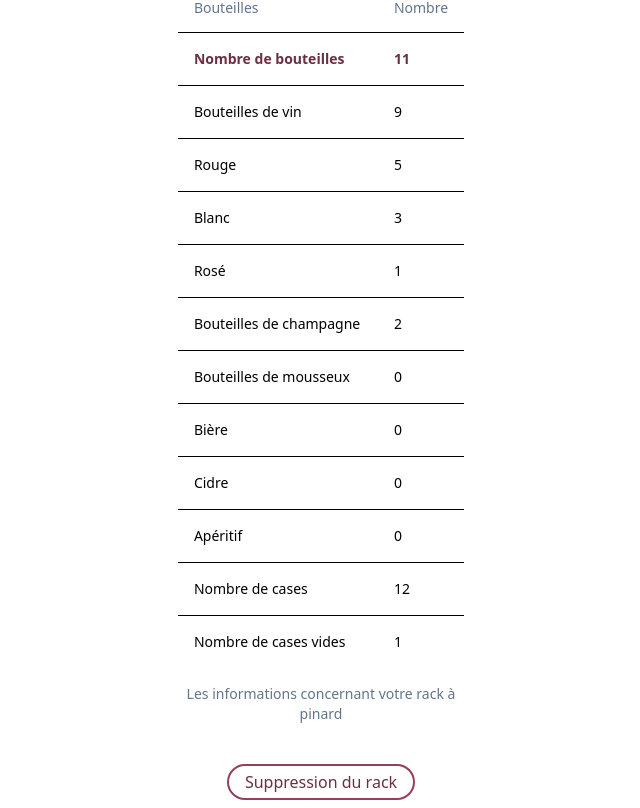
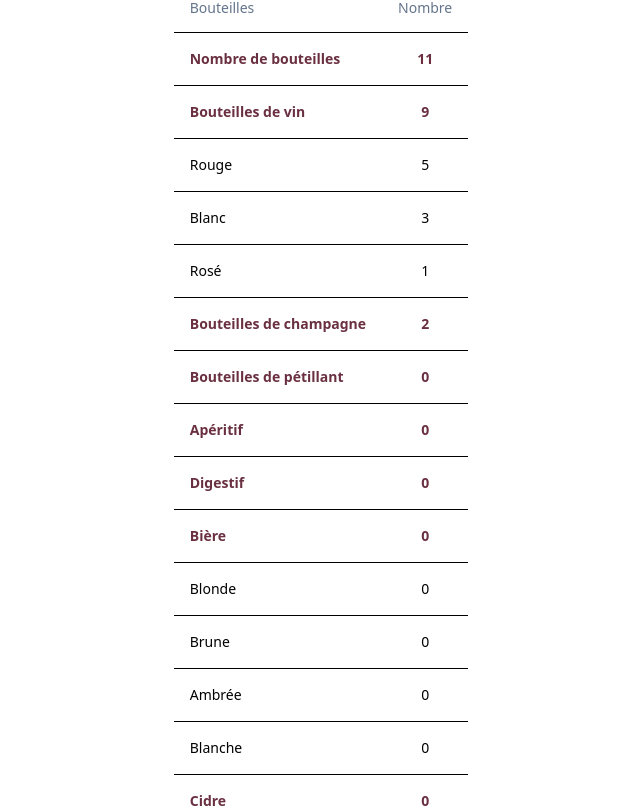
Before and after one commit to arnaudpant/ts-rack-pinard, a React (Vite) app: page /demonstration in a window 1280 px wide. Shown: the part 776-1584 px from the top of the page, without its empty margins (319-959 px from the left). Built offline with nearby package versions, Linux system fonts and the light colour scheme; no server answers.

Commit message:
MOD Modif page info et infos dans rack

```diff
--- a/src/ui/pages/page-rack/rack/RackSoloInfos.tsx
+++ b/src/ui/pages/page-rack/rack/RackSoloInfos.tsx
@@ -29,9 +29,11 @@ const RackSoloInfos: React.FC<Props> = ({ bottles }) => {
             count: countBottles((b) => b.type !== "vide"),
             isBold: true,
         },
+
         {
             label: "Bouteilles de vin",
             count: countBottles((b) => b.type === "vin"),
+            isBold: true,
         },
         { label: "Rouge", count: countBottles((b) => b.couleur === "rouge") },
         { label: "Blanc", count: countBottles((b) => b.couleur === "blanc") },
@@ -44,26 +46,44 @@ const RackSoloInfos: React.FC<Props> = ({ bottles }) => {
         {
             label: "Bouteilles de champagne",
             count: countBottles((b) => b.type === "champagne"),
+            isBold: true,
         },
         {
-            label: "Bouteilles de mousseux",
-            count: countBottles((b) => b.type === "vin effervescent"),
+            label: "Bouteilles de pétillant",
+            count: countBottles((b) => b.type === "effervescent"),
+            isBold: true,
         },
-        { label: "Bière", count: countBottles((b) => b.type === "biere") },
-        { label: "Cidre", count: countBottles((b) => b.type === "cidre") },
         {
             label: "Apéritif",
             count: countBottles((b) => b.type === "aperitif"),
+            isBold: true,
         },
-        { label: "Nombre de cases", count: bottles.length },
         {
-            label: "Nombre de cases vides",
-            count: countBottles((b) => b.type === "vide"),
+            label: "Digestif",
+            count: countBottles((b) => b.type === "digestif"),
+            isBold: true,
+        },
+        {
+            label: "Bière",
+            count: countBottles((b) => b.type === "biere"),
+            isBold: true,
+        },
+        { label: "Blonde", count: countBottles((b) => b.couleur === "blonde") },
+        { label: "Brune", count: countBottles((b) => b.couleur === "brune") },
+        { label: "Ambrée", count: countBottles((b) => b.couleur === "ambree") },
+        {
+            label: "Blanche",
+            count: countBottles((b) => b.couleur === "blanche"),
+        },
+        {
+            label: "Cidre",
+            count: countBottles((b) => b.type === "cidre"),
+            isBold: true,
         },
     ];
 
     return (
-        <>
+        <div>
             <h2 className="text-2xl pt-5 pb-2 text-center text-vin">
                 Informations
             </h2>
@@ -74,7 +94,7 @@ const RackSoloInfos: React.FC<Props> = ({ bottles }) => {
                 </TableCaption>
                 <TableHeader>
                     <TableRow>
-                        <TableHead className="w-[200px]">Bouteilles</TableHead>
+                        <TableHead className="">Bouteilles</TableHead>
                         <TableHead>Nombre</TableHead>
                     </TableRow>
                 </TableHeader>
@@ -92,7 +112,9 @@ const RackSoloInfos: React.FC<Props> = ({ bottles }) => {
                             </TableCell>
                             <TableCell
                                 className={
-                                    isBold ? "font-bold text-vin600" : ""
+                                    isBold
+                                        ? "font-bold text-vin600 text-center"
+                                        : "text-center"
                                 }
                             >
                                 {count}
@@ -101,9 +123,8 @@ const RackSoloInfos: React.FC<Props> = ({ bottles }) => {
                     ))}
                 </TableBody>
             </Table>
-        </>
+        </div>
     );
 };
 
-
 export default RackSoloInfos;
--- a/src/ui/pages/page-rack/rack/RackSoloView.tsx
+++ b/src/ui/pages/page-rack/rack/RackSoloView.tsx
@@ -53,11 +53,11 @@ const RackSoloView: React.FC<Props> = ({ rack }) => {
                     </div>
                 )}
             </div>
-            <div>
+
                 {rack.bottles.length > 0 && (
                     <RackSoloInfos bottles={rack.bottles} />
                 )}
-            </div>
+
             <button
                 className="text-vin600 hover:bg-vin mt-10 hover:text-fond px-4 py-1 border-2 border-vin hover:border-vin300 rounded-full"
                 onClick={() => deletedThisRack(rack.idrack)}
--- a/src/ui/pages/user-infos/UserDataView.tsx
+++ b/src/ui/pages/user-infos/UserDataView.tsx
@@ -23,6 +23,18 @@ const UserDataView = ({ fullBottles }: Props) => {
     const bottlesChampagne = fullBottles.filter(
         (bottle) => bottle.type === "champagne"
     ).length;
+    const bottlesEffervescent = fullBottles.filter(
+        (bottle) => bottle.type === "effervescent"
+    ).length;
+    const bottlesCidre = fullBottles.filter(
+        (bottle) => bottle.type === "cidre"
+    ).length;
+    const bottlesAperitif = fullBottles.filter(
+        (bottle) => bottle.type === "aperitif"
+    ).length;
+    const bottlesDigestif = fullBottles.filter(
+        (bottle) => bottle.type === "digestif"
+    ).length;
     const bottlesBiere = fullBottles.filter(
         (bottle) => bottle.type === "biere"
     ).length;
@@ -35,69 +47,133 @@ const UserDataView = ({ fullBottles }: Props) => {
     const bottlesRose = fullBottles.filter(
         (bottle) => bottle.couleur === "rose"
     ).length;
+    const bottlesABoire = fullBottles.filter(
+        (bottle) => bottle.status === "A boire"
+    ).length;
+    const bottlesAMaturation = fullBottles.filter(
+        (bottle) => bottle.status === "A maturation"
+    ).length;
+    const bottlesAGarder = fullBottles.filter(
+        (bottle) => bottle.status === "A garder"
+    ).length;
 
     return (
-        <div className="min-h-[calc(100vh-234px)]">
-            <h2 className="text-3xl text-center pt-5">Mon espace</h2>
-            <div className="container mx-auto p-4">
+        <div className="min-h-[calc(100vh-234px)] container">
+            <h2 className="text-3xl text-center pt-5 pb-2">Mon espace</h2>
+            <div className="mx-auto p-4">
                 <h3 className="text-vin pl-4 text-xl">Vos stocks</h3>
                 <div>
                     <Table>
-                        <TableCaption>
+                        <TableCaption className="pb-10">
                             Données concernant vos bouteilles de vin
                         </TableCaption>
                         <TableHeader>
                             <TableRow>
                                 <TableHead>Types</TableHead>
-                                <TableHead>données</TableHead>
+                                <TableHead className="text-center">
+                                    Nombre
+                                </TableHead>
                             </TableRow>
                         </TableHeader>
                         <TableBody>
                             <TableRow>
-                                <TableCell className="font-medium">
-                                    Nombre de cases à bouteilles
-                                </TableCell>
-                                <TableCell data-testid='nbr-bottles'>{fullBottles.length}</TableCell>
-                            </TableRow>
-                            <TableRow>
                                 <TableCell className="font-bold text-vin600">
                                     Nombre de bouteilles
                                 </TableCell>
-                                <TableCell className="font-bold text-vin600">
+                                <TableCell className="font-bold text-vin600 text-center">
                                     {fullBottles.length - emptyBottles}
                                 </TableCell>
                             </TableRow>
-                            <TableRow>
-                                <TableCell>Nombre de cases vides</TableCell>
-                                <TableCell>{emptyBottles}</TableCell>
-                            </TableRow>
+
                             <TableRow>
                                 <TableCell className="font-bold text-vin600">
                                     Nombre de bouteilles de vin
                                 </TableCell>
-                                <TableCell className="font-bold text-vin600">
+                                <TableCell className="font-bold text-vin600 text-center">
                                     {bottlesVin}
                                 </TableCell>
                             </TableRow>
                             <TableRow>
                                 <TableCell>Bouteilles de rouge</TableCell>
-                                <TableCell>{bottlesRouge}</TableCell>
+                                <TableCell className="text-center">
+                                    {bottlesRouge}
+                                </TableCell>
                             </TableRow>
                             <TableRow>
                                 <TableCell>Bouteilles de blanc</TableCell>
-                                <TableCell>{bottlesBlanc}</TableCell>
+                                <TableCell className="text-center">
+                                    {bottlesBlanc}
+                                </TableCell>
                             </TableRow>
                             <TableRow>
                                 <TableCell>Bouteilles de rosé</TableCell>
-                                <TableCell>{bottlesRose}</TableCell>
+                                <TableCell className="text-center">
+                                    {bottlesRose}
+                                </TableCell>
                             </TableRow>
                             <TableRow>
-                                <TableCell>Bouteilles de champagne</TableCell>
-                                <TableCell>{bottlesChampagne}</TableCell>
+                                <TableCell>Bouteilles a boire</TableCell>
+                                <TableCell className="text-center">
+                                    {bottlesABoire}
+                                </TableCell>
                             </TableRow>
                             <TableRow>
-                                <TableCell>Bière</TableCell>
-                                <TableCell>{bottlesBiere}</TableCell>
+                                <TableCell>Bouteilles a maturation</TableCell>
+                                <TableCell className="text-center">
+                                    {bottlesAMaturation}
+                                </TableCell>
+                            </TableRow>
+                            <TableRow>
+                                <TableCell>Bouteilles a garder</TableCell>
+                                <TableCell className="text-center">
+                                    {bottlesAGarder}
+                                </TableCell>
+                            </TableRow>
+                            <TableRow>
+                                <TableCell className="font-bold text-vin600">
+                                    Bouteilles de champagne
+                                </TableCell>
+                                <TableCell className="font-bold text-vin600 text-center">
+                                    {bottlesChampagne}
+                                </TableCell>
+                            </TableRow>
+                            <TableRow>
+                                <TableCell>Bouteilles de pétillant</TableCell>
+                                <TableCell className="text-center">
+                                    {bottlesEffervescent}
+                                </TableCell>
+                            </TableRow>
+                            <TableRow>
+                                <TableCell className="font-bold text-vin600">
+                                    Bière
+                                </TableCell>
+                                <TableCell className="font-bold text-vin600 text-center">
+                                    {bottlesBiere}
+                                </TableCell>
+                            </TableRow>
+                            <TableRow>
+                                <TableCell className="font-bold text-vin600">
+                                    Apéritif
+                                </TableCell>
+                                <TableCell className="font-bold text-vin600 text-center">
+                                    {bottlesAperitif}
+                                </TableCell>
+                            </TableRow>
+                            <TableRow>
+                                <TableCell className="font-bold text-vin600">
+                                    Digestif
+                                </TableCell>
+                                <TableCell className="font-bold text-vin600 text-center">
+                                    {bottlesDigestif}
+                                </TableCell>
+                            </TableRow>
+                            <TableRow>
+                                <TableCell className="font-bold text-vin600">
+                                    Cidre
+                                </TableCell>
+                                <TableCell className="font-bold text-vin600 text-center">
+                                    {bottlesCidre}
+                                </TableCell>
                             </TableRow>
                         </TableBody>
                     </Table>
```
Also changed, not shown: src/ui/pages/user-infos/UserData.tsx (+7 -11 lines).
